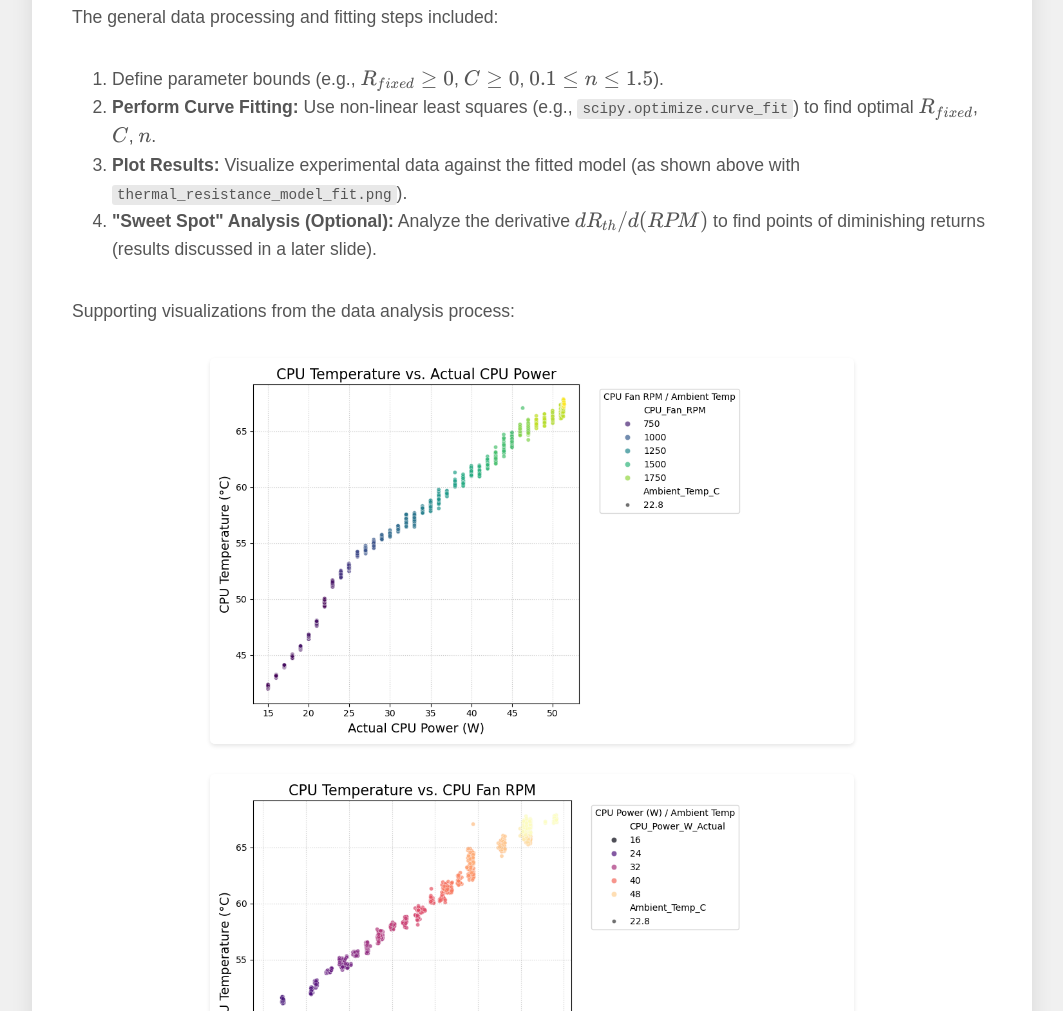
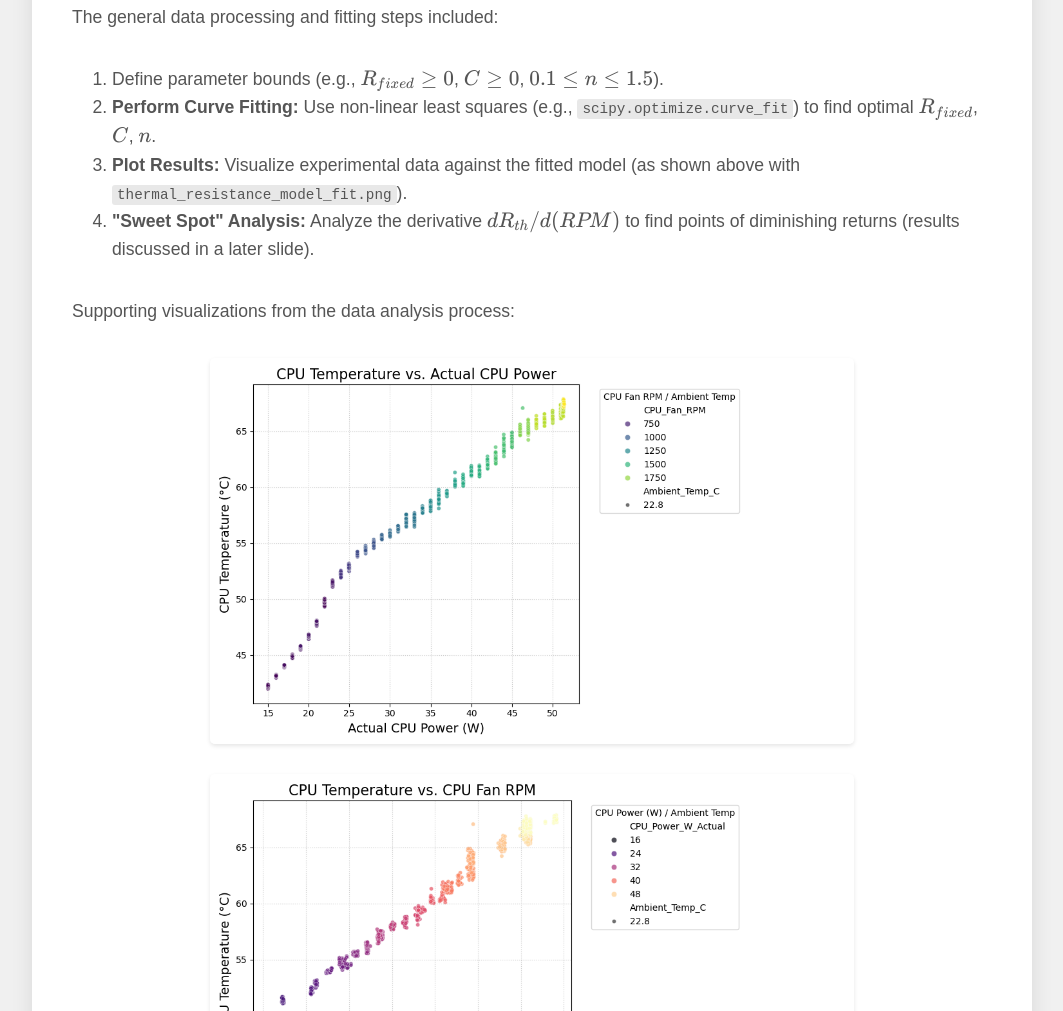
Before and after one commit to mingww64/cpuStressEmu, a plain HTML site: page demo.html in a window 1280 px wide. Shown: the part 7286-8297 px from the top of the page, without its empty margins (108-1171 px from the left). Drawn offline with nearby package versions, Linux system fonts and the light colour scheme.

Commit message:
Update demo.html

```diff
--- a/demo.html
+++ b/demo.html
@@ -281,7 +281,7 @@
             <li>Define parameter bounds (e.g., $R_{fixed} \ge 0$, $C \ge 0$, $0.1 \le n \le 1.5$).</li>
             <li><strong>Perform Curve Fitting:</strong> Use non-linear least squares (e.g., <code>scipy.optimize.curve_fit</code>) to find optimal $R_{fixed}$, $C$, $n$.</li>
             <li><strong>Plot Results:</strong> Visualize experimental data against the fitted model (as shown above with <code>thermal_resistance_model_fit.png</code>).</li>
-            <li><strong>"Sweet Spot" Analysis (Optional):</strong> Analyze the derivative $dR_{th}/d(RPM)$ to find points of diminishing returns (results discussed in a later slide).</li>
+            <li><strong>"Sweet Spot" Analysis:</strong> Analyze the derivative $dR_{th}/d(RPM)$ to find points of diminishing returns (results discussed in a later slide).</li>
         </ol>
 
         <p>Supporting visualizations from the data analysis process:</p>
```
